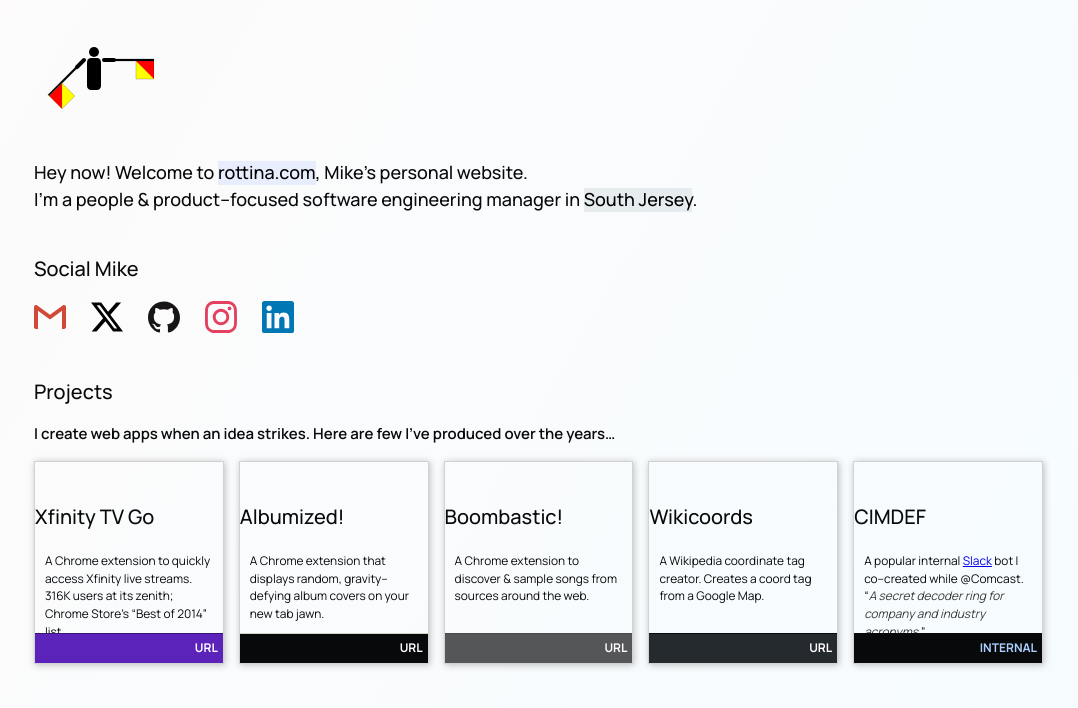
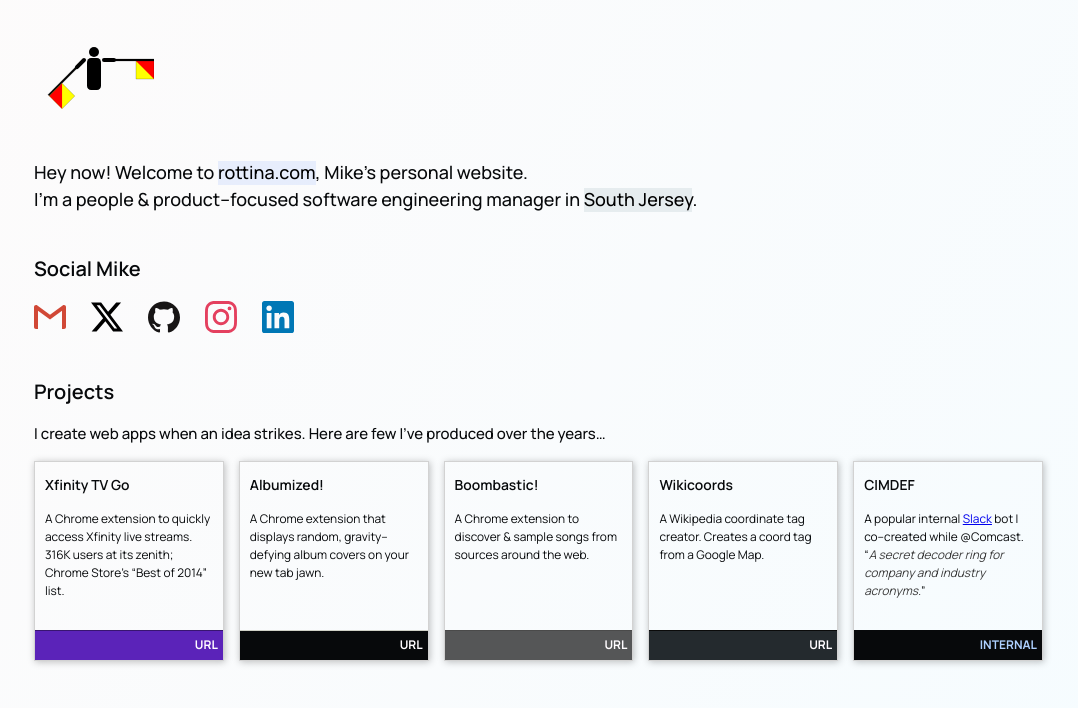
Before and after one commit to rottina/rottina.com, a website: page public/index.html in a window 1280 px wide. Shown: the whole page, without its empty margins (94-1172 px from the left). Drawn offline with Linux system fonts and the light colour scheme.

Commit message:
Optimize css

```diff
--- a/public/LII.css
+++ b/public/LII.css
@@ -32,7 +32,7 @@ body, html {
   padding: 0;
 }
 
-b, .b { font-weight: 600; }
+b, .b { font-weight: 500; }
 .lead {
   font-weight: 500;
   font-size: 1.8rem;
@@ -91,22 +91,20 @@ h1 {
   font-size: 0;
 }
 
-h2, h3, h4 {
-  font-style: normal;
-  letter-spacing: 0;
-}
 
-h2, h3 {
+
+h2 {
   font-size: 2rem;
-  font-weight: 500;
+  font-weight: 600;
   line-height: 1.5;
   margin-top: 4rem;
 }
 
-h4 {
-  font-size: 1.29rem;
+h3 {
+  font-size: 1.39rem;
   font-weight: 600;
-  line-height: 0;
+  line-height: 1.5;
+  margin-left: 1rem;
 }
 
 p {
--- a/public/index.html
+++ b/public/index.html
@@ -5,7 +5,7 @@
     <meta charset="utf-8">
     <title>rottina.com</title>
     <meta name="viewport" content="width=device-width, initial-scale=1">
-    <link rel="stylesheet" href="LII.min.css">
+    <link rel="stylesheet" href="LII.css">
     <meta name="description" content="rottina.com">
     <meta name="robots" content="noindex nofollow noarchive nosnippet">
     <link rel="canonical" href="https://rottina.com/">
@@ -57,11 +57,6 @@
           <p>A Wikipedia coordinate tag creator. Creates a coord tag from a Google Map.</p>
           <a href="https://github.com/rottina/wiki-coords" class="wiki foot">URL</a>
         </div>
-        <!-- <div class="flex-item">
-          <h4>DittyMap</h4>
-          <p>My 1<sup>st</sup> foray into iOS dev. <a href="https://appsto.re/us/jM7-N.i?at=11l9uH">The app is gone</a>, but the crumbling web remnants remain. <i>Who's listening to what, where?</i></p>
-          <a href="https://ditty-map.appspot.com/" class="ditty foot">URL</a>
-        </div> -->
         <div class="flex-item">
           <h3>CIMDEF</h3>
           <p>A popular internal <a href="https://slack.com/">Slack</a> bot I co&ndash;created while @Comcast. &ldquo;<i>A secret decoder ring for company and industry acronyms.</i>&rdquo;</p>
```
Also changed, not shown: public/LII.min.css.
